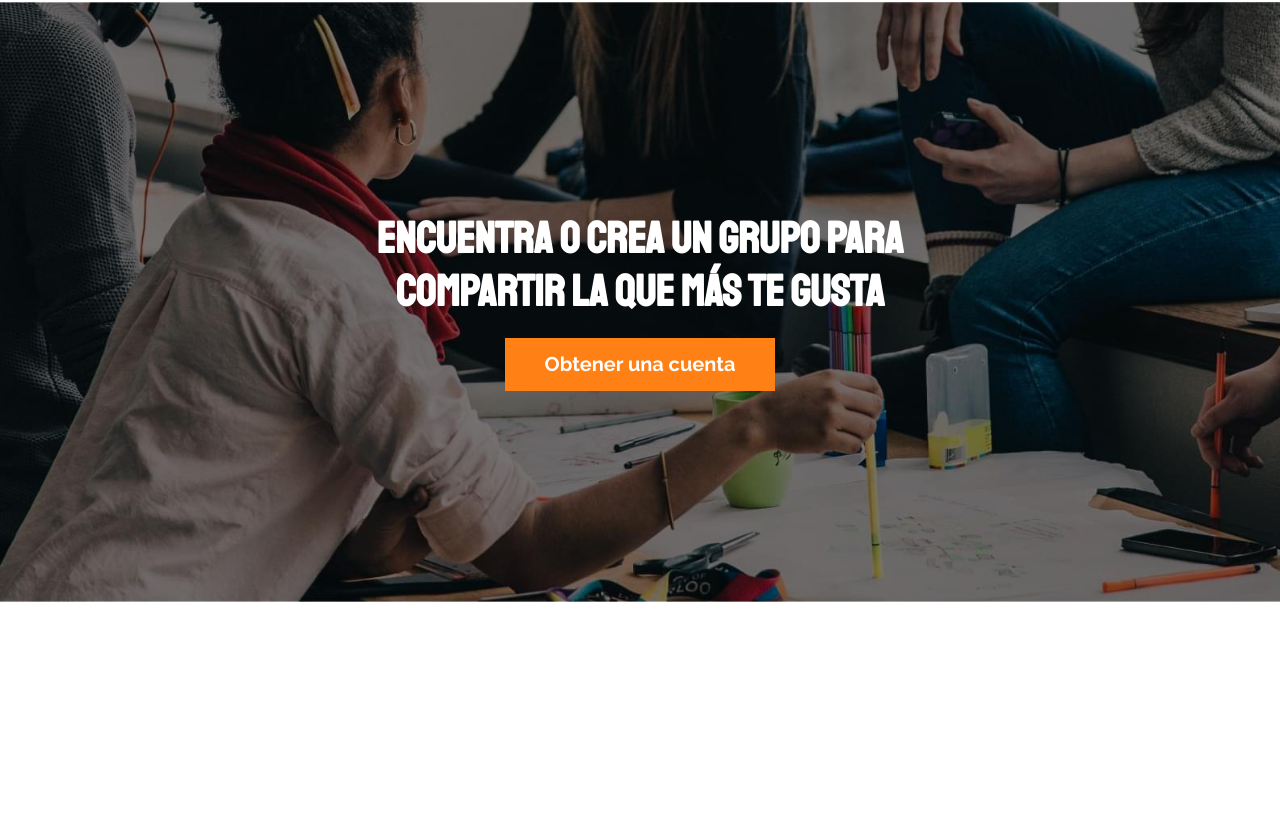
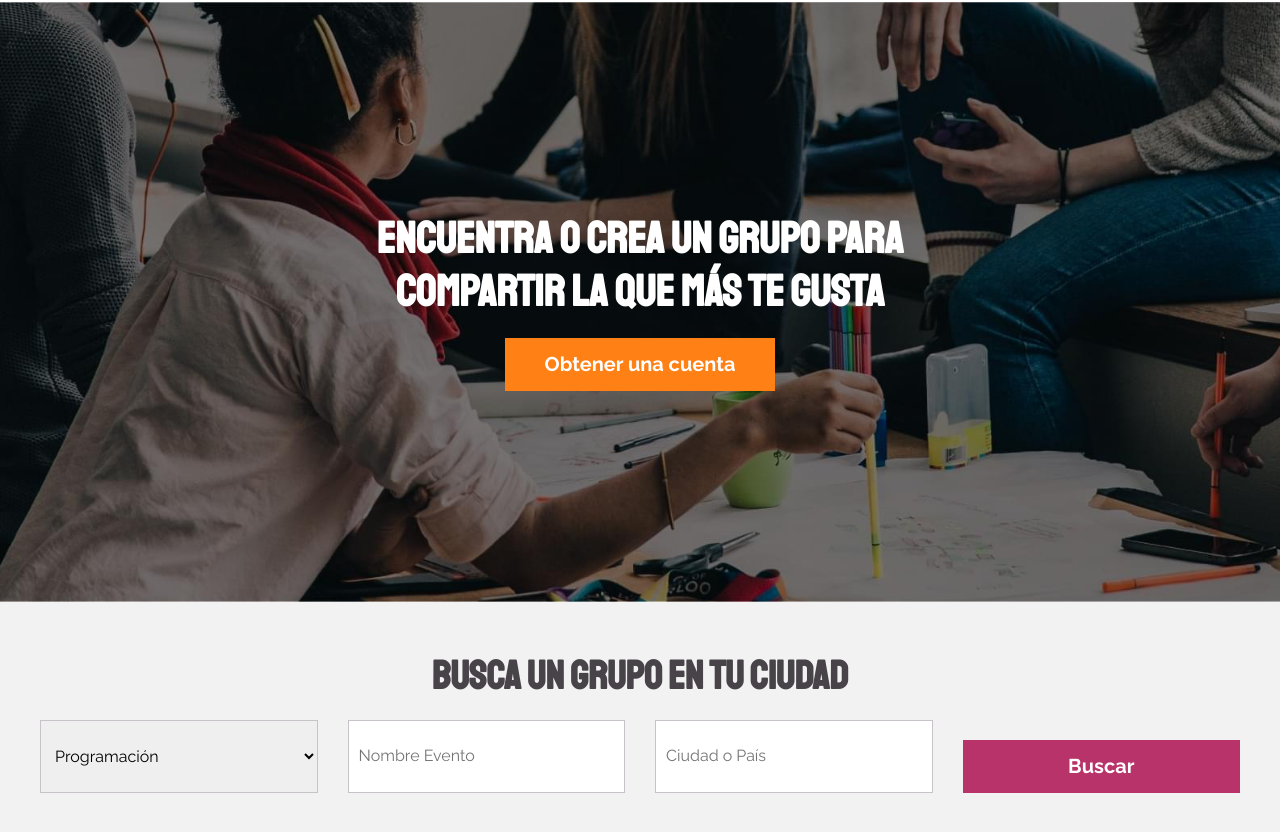
Before and after one commit to DeveloperMAC2023/Meeti, a website: page index.html in a window 1280 px wide. Shown: the part 130-962 px from the top of the page. Before the commit the page ends 800 px from the top, so only its background shows below. Drawn offline with Linux system fonts and the light colour scheme.

Commit message:
Finalizada la rama Busqueda

```diff
--- a/index.html
+++ b/index.html
@@ -30,5 +30,36 @@
         <a href="#" class="hero__enlace">Obtener una cuenta</a>
     </section>
 
+    <!-- BUSQUEDA -->
+    <section class="busqueda">
+        <h2 class="busqueda__heading">Busca un grupo en tu ciudad</h2>
+
+        <div class="contenedor">
+            <form class="formulario">
+                <select class="formulario__campo">
+                    <option>Programación</option>
+                    <option>Diseño</option>
+                    <option>Negocios</option>
+                    <option>Moda</option>
+                    <option>Ejercicio y Salud</option>
+                    <option>Fotografía</option>
+                    <option>Comida</option>
+                    <option>Diseño Interior</option>
+                    <option>Café</option>
+                    <option>Cine</option>
+                    <option>Libros</option>
+                    <option>Emprendimiento</option>
+                </select>
+
+                <input type="text" class="formulario__campo" placeholder="Nombre Evento">
+                <input type="text" class="formulario__campo" placeholder="Ciudad o País">
+                <input type="submit" class="formulario__submit" value="Buscar">
+
+
+            </form>
+        </div>
+
+    </section>
+
 </body>
 </html>
--- /dev/null
+++ b/src/scss/ui/contenido/_busqueda.scss
@@ -0,0 +1,34 @@
+@use 'base/variables' as v;
+@use 'base/mixins' as m;
+
+.busqueda{
+    background-color: v.$grisClaro;
+    padding: 5rem 0;
+
+    &__heading {
+        text-align: center;
+        margin: 0;
+        color: v.$gris;
+    }
+}
+
+.formulario {
+    margin-top: 2rem;
+    display: flex;
+    flex-direction: column;
+
+    @include m.tablet {
+        @include m.grid(4,3rem);
+    }
+    &__campo {
+        padding: 1rem;
+        border: 1px solid lighten(v.$gris, 50%);
+        margin-bottom: 2rem;
+        @include m.tablet {
+            margin-bottom: 0
+        }
+    }
+    &__submit{
+        @include m.boton(v.$primario, v.$blanco);
+    }
+}
--- a/src/scss/ui/contenido/_index.scss
+++ b/src/scss/ui/contenido/_index.scss
@@ -1 +1,2 @@
 @forward 'hero';
+@forward 'busqueda';
```
Also changed, not shown: build/css/app.css, 1 other file.
